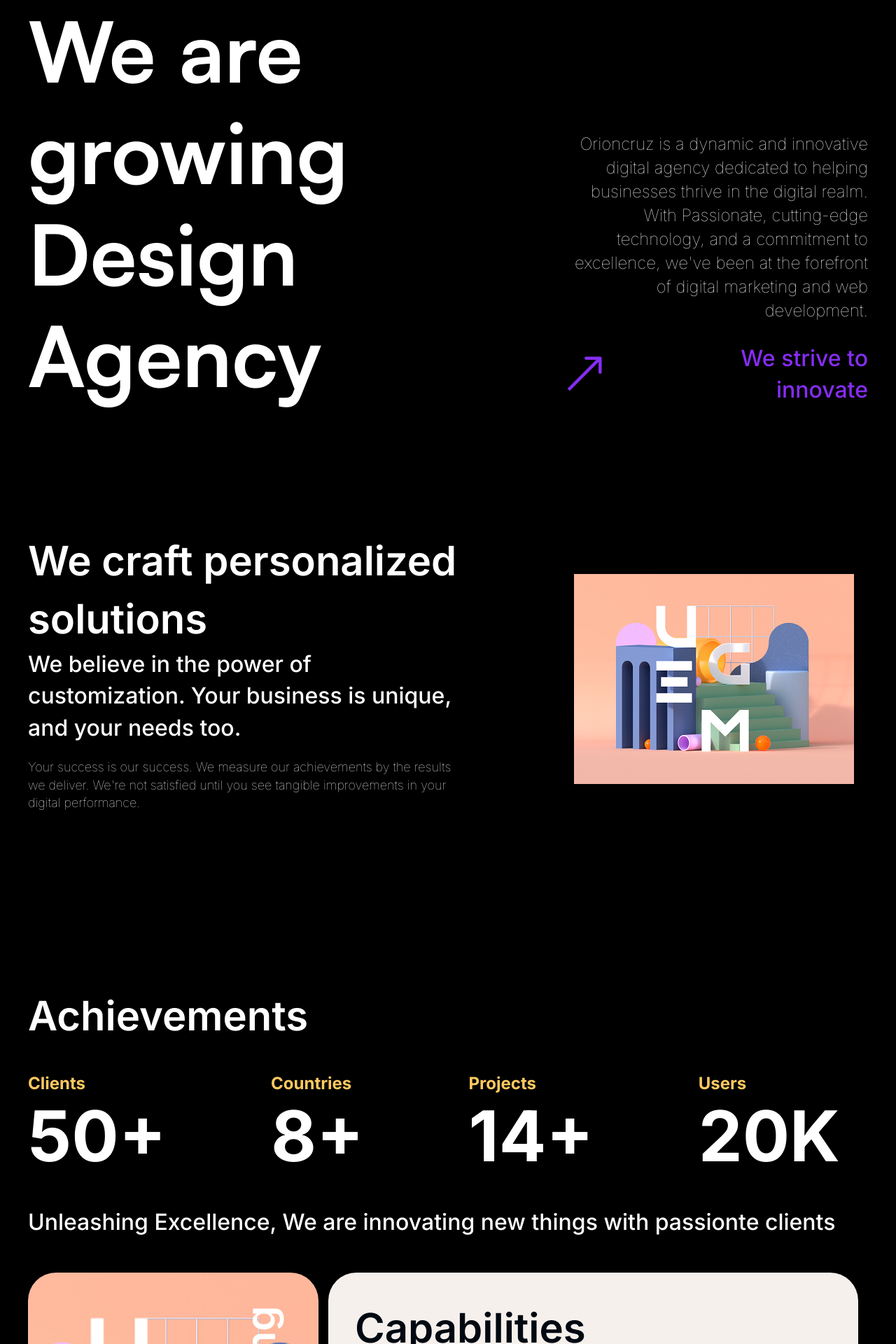
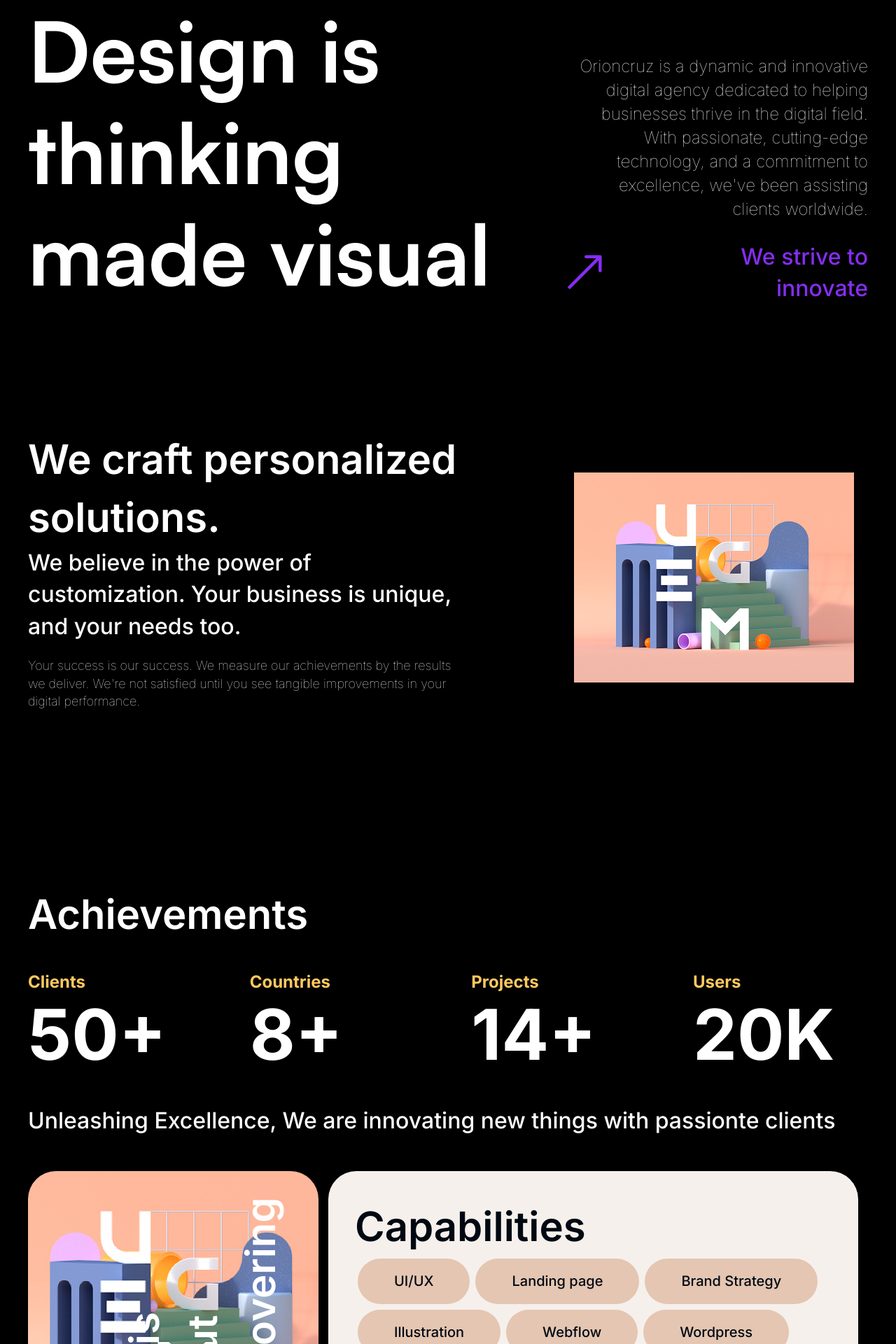
Before and after one commit to 70Ni/orizoncruz, a React (Create React App) app: page / in a window 1280 px wide. Shown: the top 1920 px of the page at 70% size. Built offline with nearby package versions, Linux system fonts and the light colour scheme.

Commit message:
content and responsive changes on the landing page

```diff
--- a/src/App.js
+++ b/src/App.js
@@ -30,14 +30,14 @@
         <Router>
           <Routes>
             <Route exact path="/"  element={<Land />} />
-            <Route exact path="/casestudy"  element={<Casestudy />} />
-            <Route exact path="/Cinecio"  element={<Cinecio />} />
-            <Route exact path="/Space"  element={<Squre />} />
-            <Route exact path="/success"  element={<Success />} />
-            <Route exact path="/casepro"  element={<CasePro />} />
-            <Route exact path="/client"  element={<Clients />} />
-            <Route exact path="/process"  element={<Process />} />
-            <Route exact path="/connect"  element={<Mission />} />
+            <Route  path="/casestudy"  element={<Casestudy />} />
+            <Route  path="/Cinecio"  element={<Cinecio />} />
+            <Route  path="/Space"  element={<Squre />} />
+            <Route  path="/success"  element={<Success />} />
+            <Route  path="/casepro"  element={<CasePro />} />
+            <Route  path="/client"  element={<Clients />} />
+            <Route  path="/process"  element={<Process />} />
+            <Route  path="/connect"  element={<Mission />} />
           </Routes>
         </Router>
         {/* <Navigation /> */}
--- a/src/Section/Achievements/Achieve.jsx
+++ b/src/Section/Achievements/Achieve.jsx
@@ -5,19 +5,19 @@
     <div className="outer-achiev">
       <div className="Header">Achievements </div>
       <div className="ValueContainer">
-        <div className="Values">
+        <div className="archValues">
           <div className="EmpzTxt">Clients</div>
           <div className="num">50+</div>
         </div>
-        <div className="Values">
+        <div className="archValues">
           <div className="EmpzTxt">Countries</div>
           <div className="num">8+</div>
         </div>
-        <div className="Values">
+        <div className="archValues">
           <div className="EmpzTxt">Projects</div>
           <div className="num">14+</div>
         </div>
-        <div className="Values">
+        <div className="archValues">
           <div className="EmpzTxt">Users</div>
           <div className="num">20K</div>
         </div>
--- a/src/Section/Achievements/Achievemnt.css
+++ b/src/Section/Achievements/Achievemnt.css
@@ -5,11 +5,13 @@
   display: flex;
   margin: 40px 0px;
   justify-content: space-between;
+  width: 100%;
+
 }
-.Values {
+.archValues {
   margin-right: 40px;
+  min-width: 210px;
 }
-
 .EmpzTxt {
   color: #ffc95f;
   font-family: Inter;
@@ -31,7 +33,7 @@
     flex-wrap: wrap;
   }
 }
-@media only screen and (max-width: 514px) {
+@media only screen and (max-width: 595px) {
   .Header {
     font-size: 34px;
   }
--- a/src/Section/Brief/Brief.jsx
+++ b/src/Section/Brief/Brief.jsx
@@ -6,7 +6,7 @@
   return (
     <div className='outerwrapper'>
         <div className="left">
-            <div className="Header">We craft personalized solutions</div>
+            <div className="Header">We craft personalized solutions.</div>
             <div className="subtxt">We believe in the power of customization. Your business is unique, and your needs too.</div>
             <div className="para">Your success is our success. We measure our achievements by the results we deliver. We're not satisfied until you see tangible improvements in your digital performance.</div>
         </div>
--- a/src/Section/Capabilities/Capabilities.jsx
+++ b/src/Section/Capabilities/Capabilities.jsx
@@ -25,9 +25,7 @@
             <div className="captag">Startup</div>
             <div className="captag">Web 3.0</div>
             <div className="captag">Figma</div>
-            <div className="captag"></div>
-            <div className="captag"></div>
-            <div className="captag"></div>
+
           </div>
         </div>
       </div>
--- a/src/Section/Capabilities/Capability.css
+++ b/src/Section/Capabilities/Capability.css
@@ -7,7 +7,8 @@
     width: fit-content;
     margin: 4px;
     color: #000912;
-    border: 1px solid #000912;
+    background-color: #e4c6b2;
+    /* border: 1px solid #000912; */
 
     font-weight: 500;
     font-family: 'Inter', Courier, monospace;
--- a/src/Section/Footer/Footer.jsx
+++ b/src/Section/Footer/Footer.jsx
@@ -23,9 +23,9 @@
             <div className="Header">Orioncruz</div>
             {/* <img    src="" alt="logo" className='csLogo' /> */}
             <div className="mission">
-              <div>
+              {/* <div>
                 <img src={icon} alt="icon" className="icon" />
-              </div>
+              </div> */}
               empower businesses and organizations to thrive in the
               ever-evolving digital landscape
             </div>
--- a/src/Section/Intro/IntoSec.jsx
+++ b/src/Section/Intro/IntoSec.jsx
@@ -9,14 +9,11 @@
     <div>
       <div className="IntroWrapper">
         <div className="LeftInt">
-          <div className="IntroTXT">We are growing Design Agency</div>
+          <div className="IntroTXT">Design is  thinking  made  visual</div>
         </div>
         <div className="RightInt">
           <div className="IntrigtTop">
-            Orioncruz is a dynamic and innovative digital agency dedicated to
-            helping businesses thrive in the digital realm. With Passionate,
-            cutting-edge technology, and a commitment to excellence, we've been
-            at the forefront of digital marketing and web development.
+          Orioncruz is a dynamic and innovative digital agency dedicated to helping businesses thrive in the digital field. With passionate, cutting-edge technology, and a commitment to excellence, we've been assisting clients worldwide.
           </div>
           <div className="IntrigtbotFlex">
             <img src={Arrow} alt="fireSpot" className="ImgArrow" />
```
Also changed, not shown: 52 other files (tests, documents, lock files or other folders).
